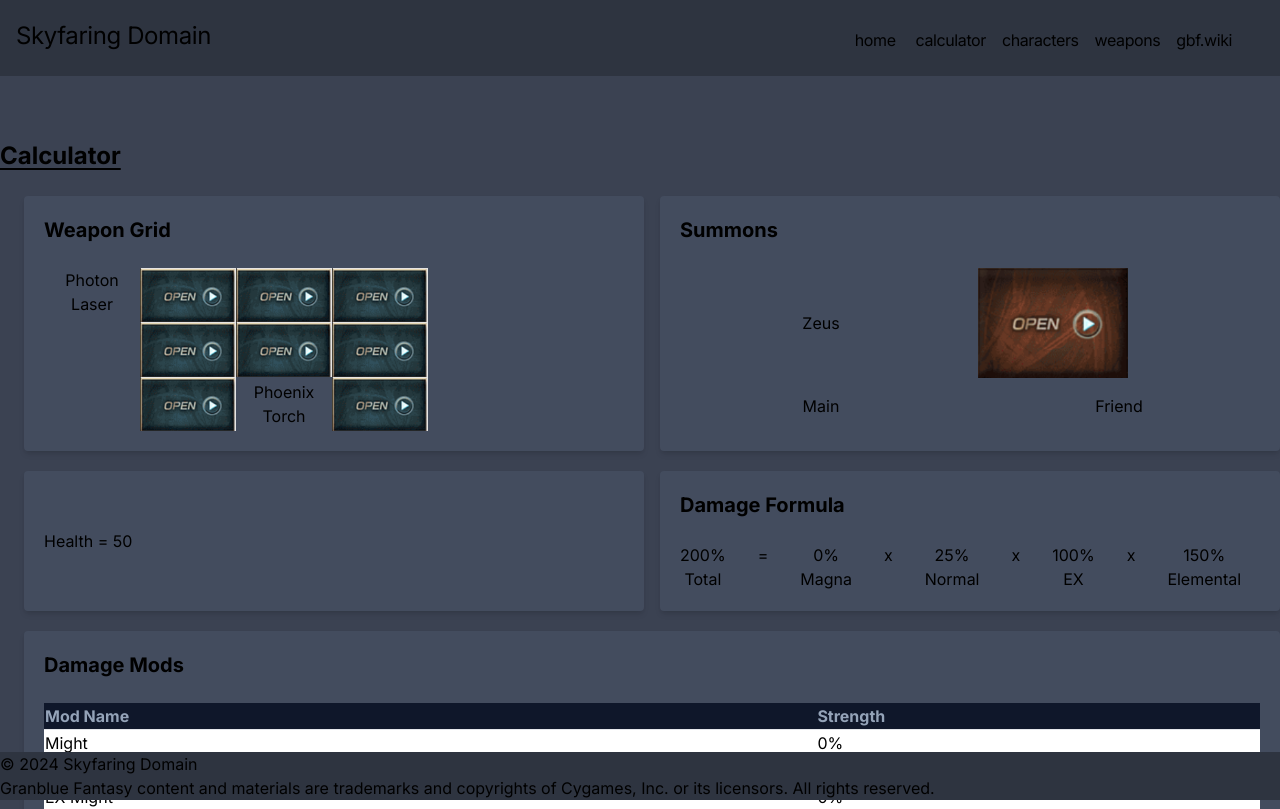
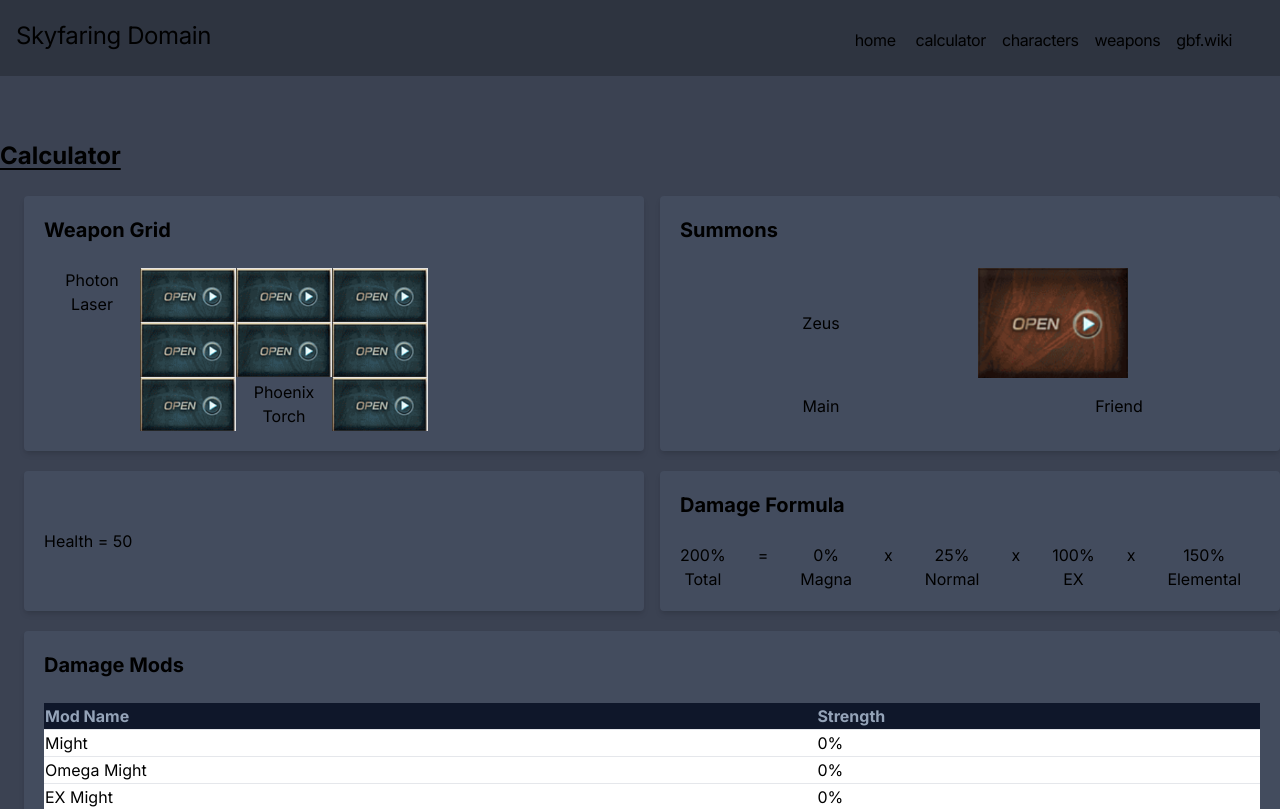
Before and after one commit to miiwo/granblue_front, a Next.js app: page /calc in a window 1280 px wide. Shown: the top 809 px of the page. Built offline with nearby package versions, Linux system fonts and the light colour scheme.

Commit message:
Fix footer to stay at bottom

```diff
--- a/src/app/components/footer.tsx
+++ b/src/app/components/footer.tsx
@@ -1,6 +1,6 @@
 export function Footer() {
     return (
-        <footer className="sticky bottom-0 z-20 bg-nordzero flex flex-col w-full">
+        <footer className="sticky top-[100vh] z-20 bg-nordzero flex flex-col w-full">
             <span>© 2024 Skyfaring Domain</span>
             <span>Granblue Fantasy content and materials are trademarks and copyrights of Cygames, Inc. or its licensors. All rights reserved.</span>
         </footer>
--- a/src/app/globals.css
+++ b/src/app/globals.css
@@ -52,6 +52,8 @@ body {
   }
 
   body {
-    @apply dark:text-nordwhite
+    @apply
+    dark:text-nordwhite
+    h-screen
   }
 }
```
